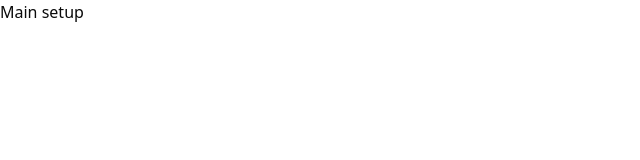
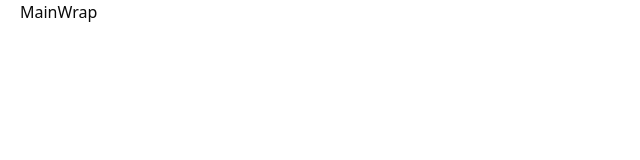
Before and after one commit to vanjazeli/react-hook-form, a React (Vite) app: page / in a window 1280 px wide. Shown: the top 160 px of the page, without its empty margins (0-640 px from the left). Built offline with nearby package versions, Linux system fonts and the light colour scheme.

Commit message:
Add the MainWarp component

```diff
--- a/src/App.tsx
+++ b/src/App.tsx
@@ -1,3 +1,5 @@
+import MainWrap from "./components/ui/MainWrap";
+
 export default function App() {
-  return <div>Main setup</div>;
+  return <MainWrap>MainWrap</MainWrap>;
 }
--- /dev/null
+++ b/src/components/ui/MainWrap.tsx
@@ -0,0 +1,9 @@
+import { ReactNode } from "react";
+
+type MainWrapProps = {
+  children: ReactNode;
+};
+
+export default function MainWrap({ children }: MainWrapProps) {
+  return <div className="container mx-auto px-5">{children}</div>;
+}
```
